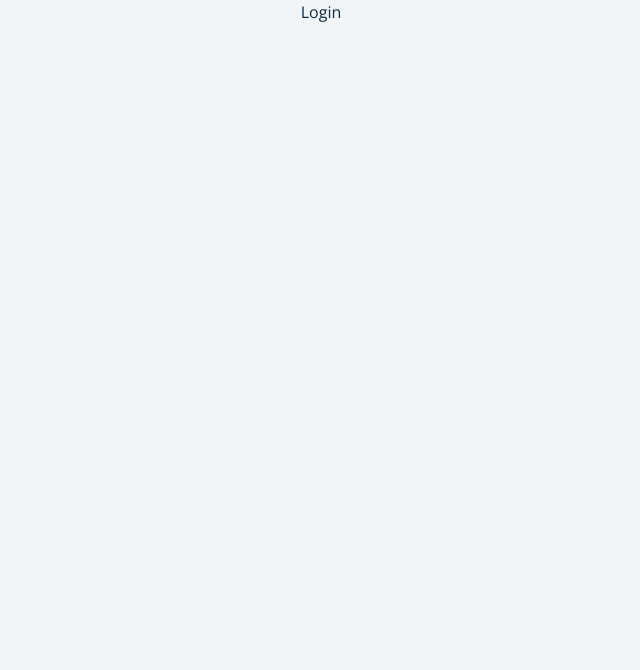
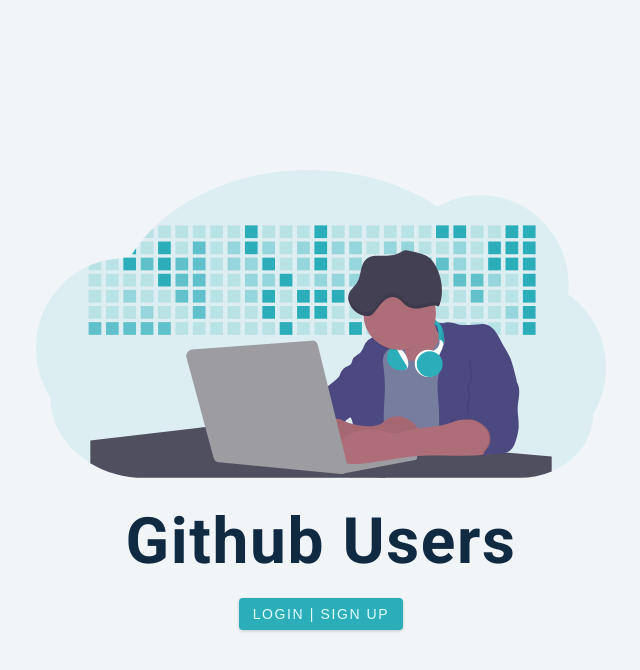
Before and after one commit to javokhirbekkhaydarov/reactlesson, a React (Create React App) app in the folder my-test/: page /login in a window 1280 px wide. Shown: the top 670 px of the page, without its empty margins (319-959 px from the left). Built offline with nearby package versions, Linux system fonts and the light colour scheme.

Commit message:
added  login js

```diff
--- a/my-test/src/components/Lesson31GIthub/pages/Login.js
+++ b/my-test/src/components/Lesson31GIthub/pages/Login.js
@@ -1,9 +1,32 @@
-import React from 'react'
+import React from "react";
+import styled from "styled-components";
 
+import loginImg from "../images/login-img.svg";
 const Login = () => {
   return (
-    <div>Login</div>
-  )
-}
-
-export default Login
+    <Wrapper>
+      <div className="container">
+        <img src={loginImg} alt="github users" />
+        <h1>github users</h1>
+        <button className="btn">Login | Sign up</button>
+      </div>
+    </Wrapper>
+  );
+};
+const Wrapper = styled.section`
+  min-height: 100vh;
+  display: grid;
+  place-items: center;
+  .container {
+    width: 90vw;
+    max-width: 600px;
+    text-align: center;
+  }
+  img {
+    margin-bottom: 2rem;
+  }
+  h1 {
+    margin-bottom: 1.5rem;
+  }
+`;
+export default Login;
```
Also changed, not shown: my-test/src/components/Lesson31GIthub/images/login-img.svg (added), my-test/src/components/Lesson31GIthub/images/preloader.gif (added).
